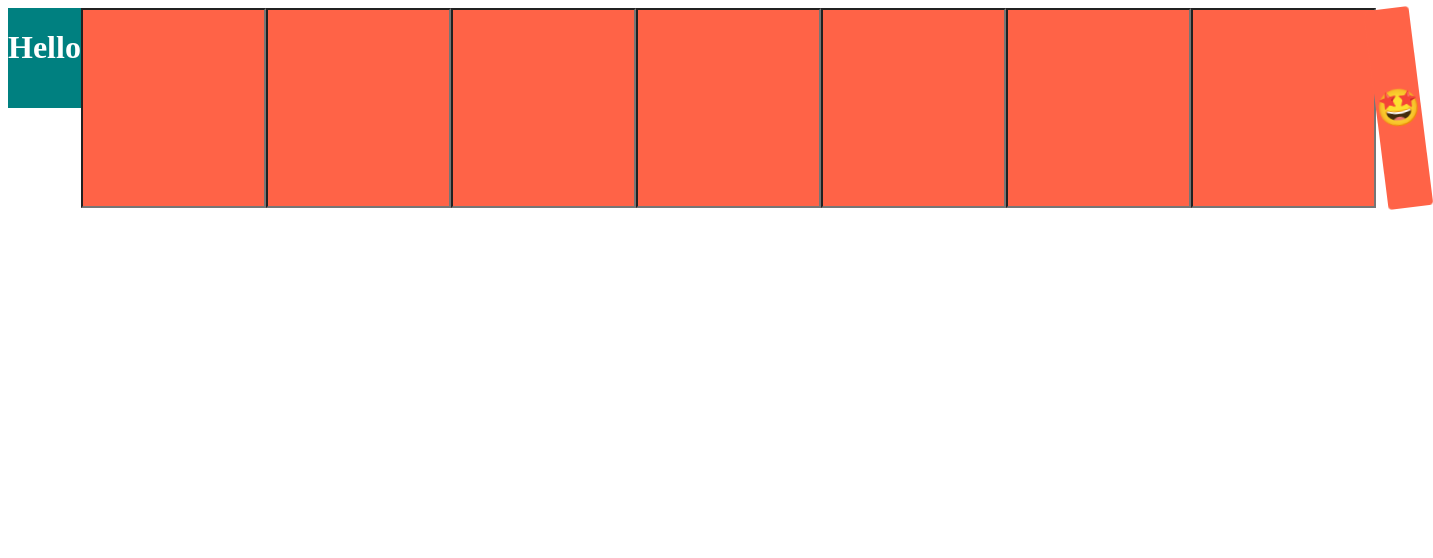
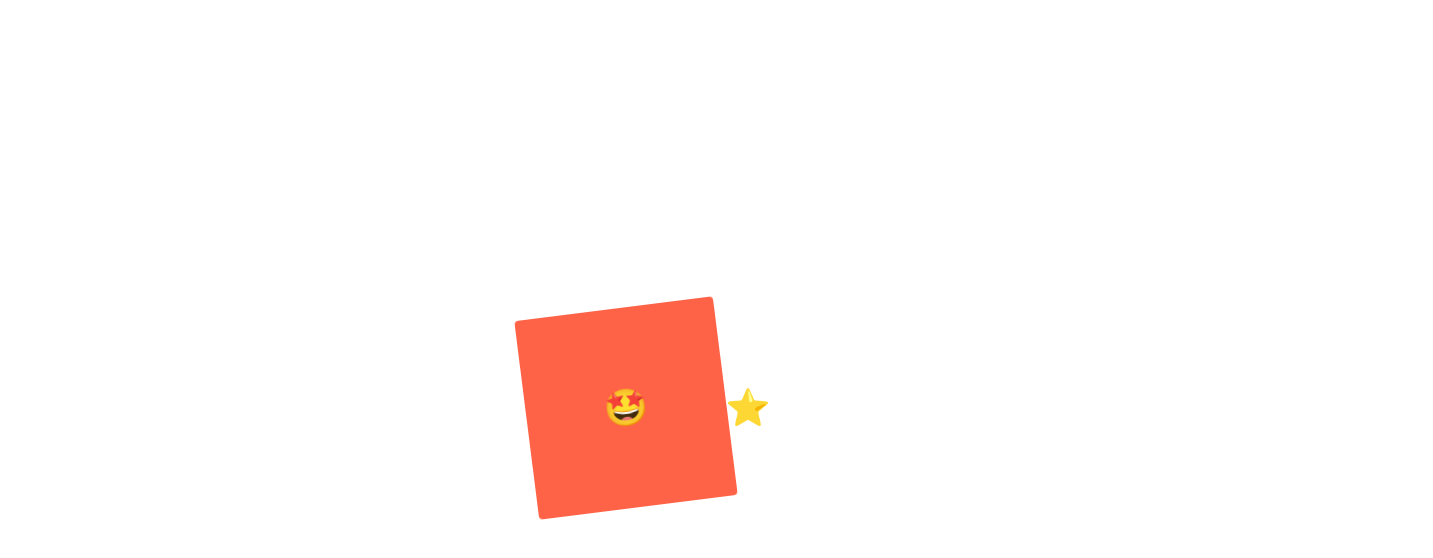
Before and after one commit to hongyeongjune/react-js-master-class, a React (Create React App) app in the folder react-masterclass/: page / in a window 1280 px wide. Shown: the top 558 px of the page, 1433 px wide, since content can reach past the window. Built offline with nearby package versions, Linux system fonts and the light colour scheme.

Commit message:
Pseudo Selectors part Two

```diff
--- a/react-masterclass/src/App.js
+++ b/react-masterclass/src/App.js
@@ -3,6 +3,10 @@ import styled, { keyframes } from 'styled-components';
 function App() {
   const Wrapper = styled.div`
     display: flex;
+    height: 100vh;
+    width: 100vw;
+    justify-content: center;
+    align-items: center;
   `;
   const Box = styled.div`
     background-color: ${props => props.bgColor};
@@ -31,6 +35,9 @@ function App() {
         border-radius: 0px;
     }
   `;
+  const Emoji = styled.span`
+    font-size: 36px;
+  `;
   const TomatoBox = styled.div`
     height: 200px;
     width: 200px;
@@ -39,33 +46,17 @@ function App() {
     justify-content: center;
     align-items: center;
     animation: ${animation} 1s linear infinite;
-    span {
-        font-size: 36px;
-        &:hover {
-        font-size: 48px;
-        }
-        &:active {
-        opacity: 0;
-        }
+    ${Emoji}:hover {
+        font-size: 98px;
     }
-  `
+  `;
 
   return (
     <Wrapper>
-        <Box bgColor="teal">
-            <Hello>Hello</Hello>
-        </Box>
-        <Circle bgColor="tomato" />
-        <Input />
-        <Input />
-        <Input />
-        <Input />
-        <Input />
-        <Input />
-        <Input />
         <TomatoBox>
-            <span>🤩</span>
+            <Emoji>🤩</Emoji>
         </TomatoBox>
+        <Emoji>⭐️</Emoji>
     </Wrapper>
   );
 }
```
